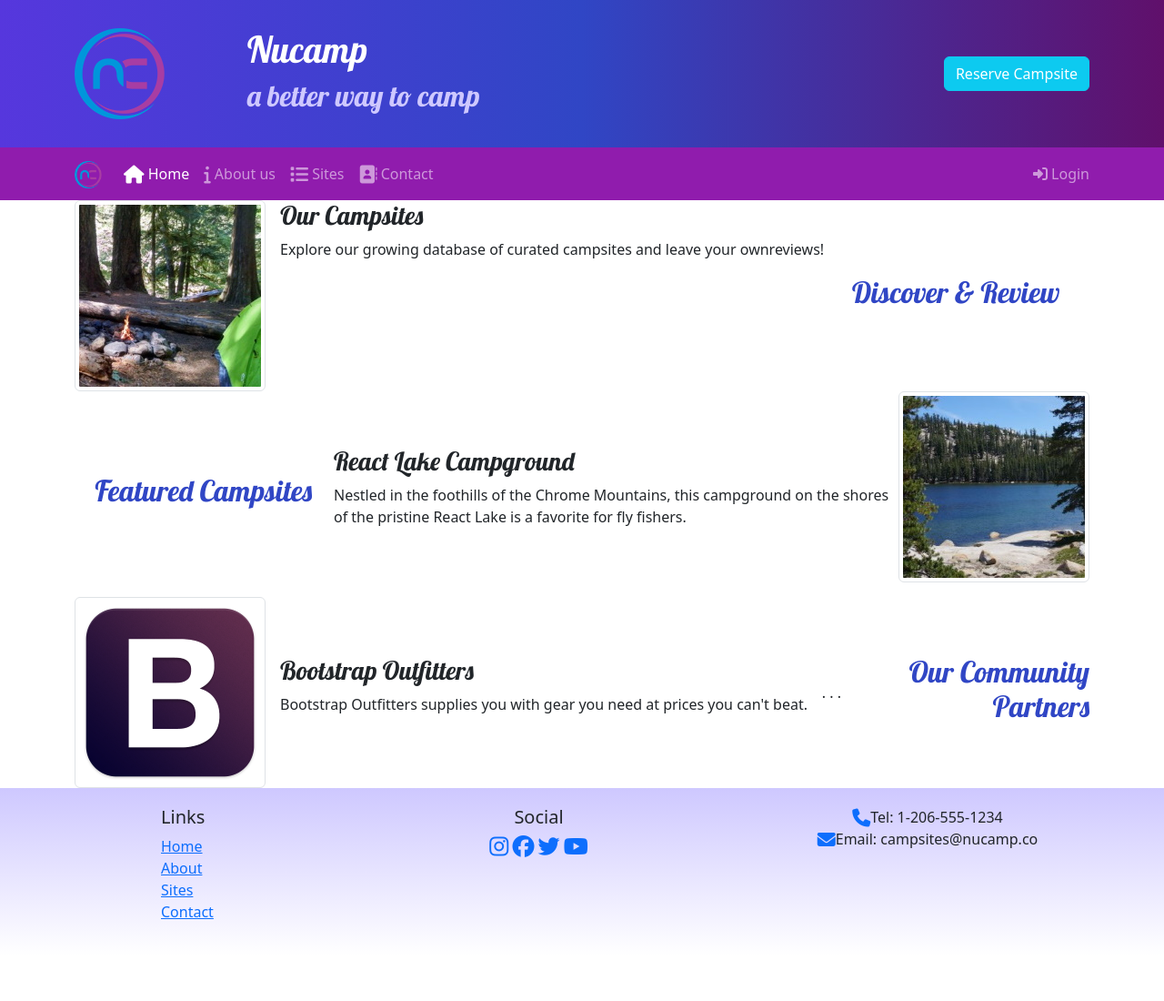
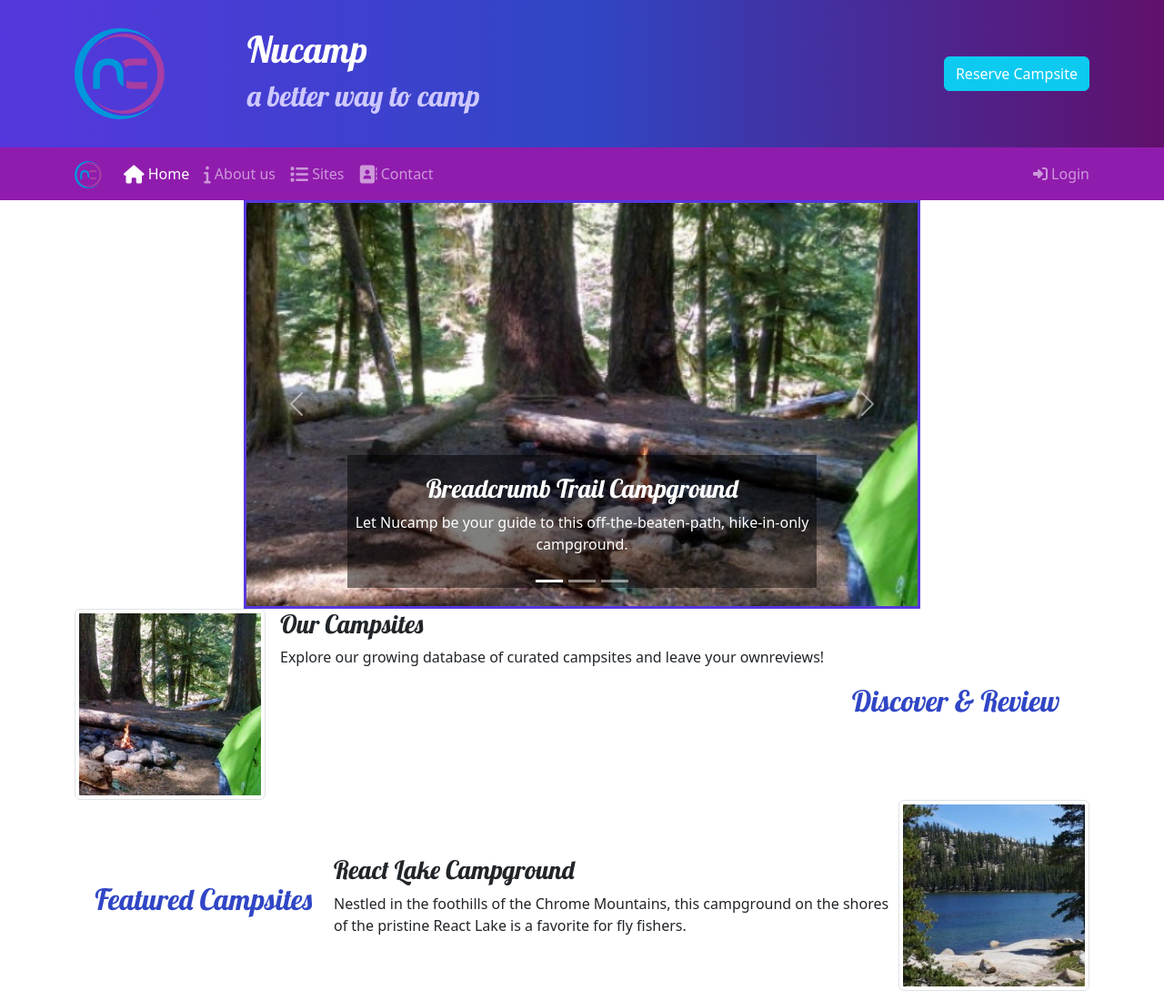
Before and after one commit to masaaapotat/git-test, a website built with Parcel: page index.html in a window 1280 px wide. Shown: the top 1100 px of the page at 91% size. Before the commit the page ends 1050 px from the top, so only its background shows below. Built offline with nearby package versions, Linux system fonts and the light colour scheme; files whose address does not match are found by name.

Commit message:
couresel

```diff
--- a/css/styles.scss
+++ b/css/styles.scss
@@ -60,6 +60,12 @@ header {
         color: white;
     }
 }
+.carousel-caption {
+    background-color: rgba(0, 0, 0, 0.5);
+}
+.carousel {
+    border: solid #5637DD;
+}
 // body{
 //     font-family: "Open  Sans", sans-serif;
 // }
--- a/index.html
+++ b/index.html
@@ -5,13 +5,13 @@
     <meta charset="UTF-8">
     <meta name="viewport" content="width=device-width, initial-scale=1.0">
     <!--Bootstrap css-->
-    <link rel="stylesheet" href="node_modules/bootstrap/dist/css/bootstrap.min.css"/>
+    <link rel="stylesheet" href="node_modules/bootstrap/dist/css/bootstrap.min.css" />
     <title>Nucamp: A Better Way To Camp</title>
     <!-- Additional CSS must be placed after Bootstrap CSS -->
     <!-- Additional CSS must be placed after Bootstrap CSS -->
-    <link rel="stylesheet" href="/node_modules/@fortawesome/fontawesome-free/css/fontawesome.css"/>
-<link rel="stylesheet" href="/node_modules/@fortawesome/fontawesome-free/css/brands.css"/>
-<link rel="stylesheet" href="/node_modules/@fortawesome/fontawesome-free/css/solid.css"/>
+    <link rel="stylesheet" href="/node_modules/@fortawesome/fontawesome-free/css/fontawesome.css" />
+    <link rel="stylesheet" href="/node_modules/@fortawesome/fontawesome-free/css/brands.css" />
+    <link rel="stylesheet" href="/node_modules/@fortawesome/fontawesome-free/css/solid.css" />
 
     <link rel="stylesheet" href="https://fonts.googleapis.com/css?family=Lobster|Open+Sans" />
     <link rel="stylesheet" href="css/styles.scss">
@@ -31,7 +31,8 @@
                 </div>
                 <!-- Connect the "Reserve Campsite" button to the new modal -->
                 <div class="col-2 d-flex justify-content-end align-items-center">
-    <button type="button" class="btn btn-info text-white text-nowrap" data-bs-toggle="modal" data-bs-target="#reserveModal">Reserve Campsite</button>
+                    <button type="button" class="btn btn-info text-white text-nowrap" data-bs-toggle="modal"
+                        data-bs-target="#reserveModal">Reserve Campsite</button>
                 </div>
             </div>
         </div>
@@ -116,7 +117,8 @@
                     <!-- Placeholder for reservation form content -->
                     <div class="container-fluid">
                         <!-- reservation form content will go here -->
-                    <form action="https://us-central1-nucamp-production.cloudfunctions.net/post/formdata" method="post" id="reserveForm">
+                        <form action="https://us-central1-nucamp-production.cloudfunctions.net/post/formdata"
+                            method="post" id="reserveForm">
                             <div class="row mb-3">
                                 <label for="numberOfCampers" class="col-form-label col">Number of Campers</label>
                                 <div class="col">
@@ -153,12 +155,50 @@
         </div>
     </div>
 
-
-
-
-
     <!-- main section -->
     <main class="container">
+        <section class="row-content">
+            <div class="col-md-8  mx-auto">
+                <div id="homeCarousel" class="carousel slide" data-bs-ride="carousel">
+                    <div class="carousel-indicators">
+                        <button type="button" data-bs-target="#homeCarousel" data-bs-slide-to="0" class="active"></button>
+                        <button type="button" data-bs-target="#homeCarousel" data-bs-slide-to="1"></button>
+                        <button type="button" data-bs-target="#homeCarousel" data-bs-slide-to="2"></button>
+                    </div>
+                    <div class="carousel-inner">
+                        <div class="carousel-item active">
+                            <div class="carousel-caption">
+                                <h3>Breadcrumb Trail Campground</h3>
+                                <p class="d-none d-sm-block">Let Nucamp be your guide to this off-the-beaten-path, hike-in-only campground.</p>
+                            </div>
+                            <img class="d-block w-100" src="img/breadcrumb-trail.jpg" alt="Breadcrumb Trail Campground" />
+                        </div>
+                        <div class="carousel-item">
+                            <div class="carousel-caption">
+                                <h3>Breadcrumb Trail Campground</h3>
+                                <p class="d-none d-sm-block">Spend a few sunny days and starry nights beneath a canopy of old-growth firs at this enchanting spot by the Chrome River.</p>
+                            </div>
+                            <img class="d-block w-100" src="img/react-lake.jpg" alt="React Lake Campground" />
+                        </div>
+                        <div class="carousel-item">
+                            <div class="carousel-caption">
+                                <h3>Breadcrumb Trail Campground</h3>
+                                <p class="d-none d-sm-block">Nestled in the foothills of the Chrome Mountains, this campground on the shores of the pristine React Lake is a favorite for fly fishers.</p>
+                            </div>
+                            <img class="d-block w-100" src="img/chrome-river.jpg" alt="Chrome River Campground" />
+                        </div>
+                    </div>
+                    <a class="carousel-control-prev" href="#homeCarousel" role="button" data-bs-slide="prev">
+                        <span class="carousel-control-prev-icon"></span>
+                        <span class="sr-only">Previous</span>
+                    </a>
+                    <a class="carousel-control-next" href="#homeCarousel" role="button" data-bs-slide="next">
+                        <span class="carousel-control-next-icon"></span>
+                        <span class="sr-only">Next</span>
+                    </a>
+                </div>
+            </div>
+        </section>
 
         <!-- discover section -->
         <section class="row row-content align-items-center">
@@ -221,44 +261,6 @@
             . . .
 
         </section>
-         <!-- Reservation Form Section -->
-         <!-- <section class="row row-content" >
-            <div class="col-12 col-md-9 mx-auto">
-                <div class="card" >
-                    <h3 class="card-header ">Reserve a Campsite</h3>
-                    <div class="card-body"> -->
-                        <!-- <form id="reserveForm">
-                            <div class="row mb-3">
-                                <label for="numberOfCampers" class="col-form-label col">Number of Campers</label>
-                                <div class="col">
-                                    <select class="form-select" id="numberOfCampers" name="numberOfCampers">
-                                        <option selected>Select...</option>
-                                        <option value="1">1</option>
-                                        <option value="2">2</option>
-                                        <option value="3">3</option>
-                                        <option value="4">4</option>
-                                        <option value="5">5</option>
-                                        <option value="6">6</option>
-                                    </select>
-                                </div>
-                            </div>
-                            <div class="row mb-3">
-                                <label for="date" class="col-form-label col">Date</label>
-                                <div class="col">
-                                    <input type="date" class="form-control" id="date" name="date"
-                                        placeholder="Select Date">
-                                </div>
-                            </div>
-                            <div class="row">
-                                <div class="col">
-                                    <button type="submit" class="btn btn-primary">Search</button>
-                                </div>
-                            </div>
-                        </form> -->
-                    <!-- </div>
-                </div>
-            </div>
-        </section> -->
 
     </main>
 
```
Lines whose indentation alone changed are shown as unchanged.
